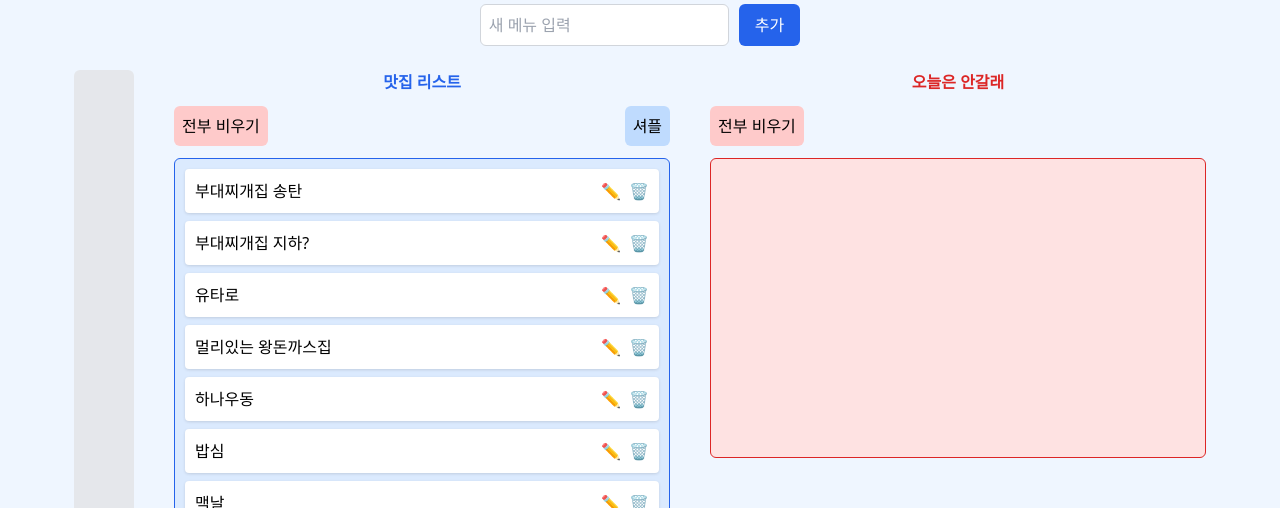
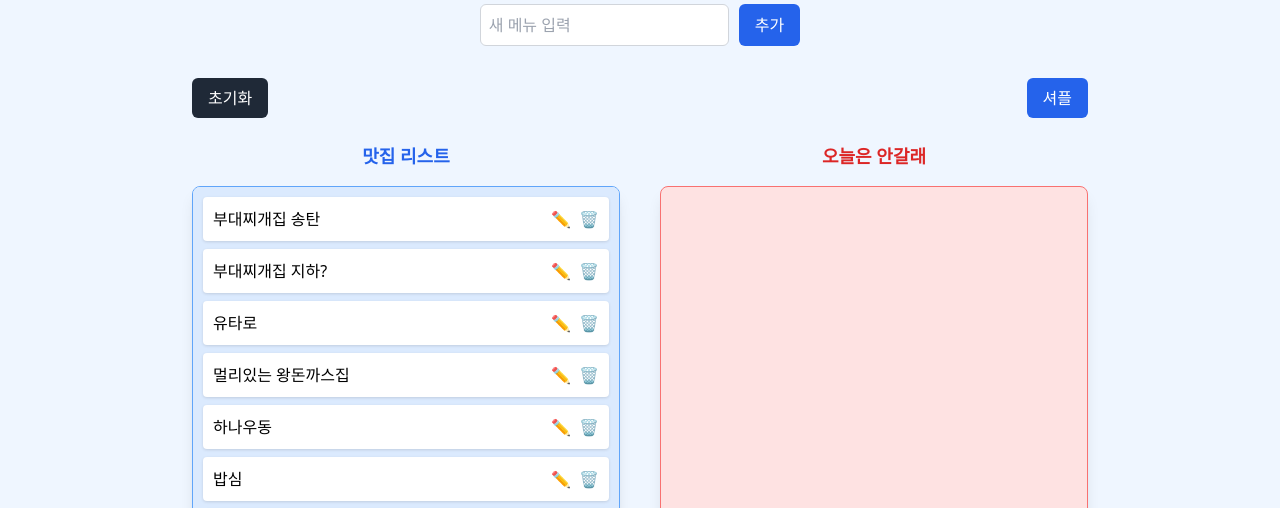
Before and after one commit to shlee9999/jum-me-chu, a React (Vite) app: page / in a window 1280 px wide. Shown: the part 164-672 px from the top of the page. Built offline with nearby package versions, Linux system fonts and the light colour scheme.

Commit message:
design: MenuManager

```diff
--- a/src/components/Menu.tsx
+++ b/src/components/Menu.tsx
@@ -91,7 +91,7 @@ export const Menu = ({
     <div
       ref={provided.innerRef}
       {...provided.droppableProps}
-      className={cn('min-h-[300px] p-[10px] rounded-lg', className)}
+      className={cn('h-[500px] p-[10px] rounded-lg overflow-auto', className)}
     >
       {menuOptions.map((item, index) => (
         <Draggable
--- a/src/components/MenuManager.tsx
+++ b/src/components/MenuManager.tsx
@@ -64,7 +64,9 @@ export const MenuManager = () => {
   };
 
   return (
-    <div className='flex w-full justify-center gap-10 mt-6'>
+    <div className='flex flex-col items-center w-full mt-8'>
+      {/* Header Section */}
+      <div className='flex justify-between w-full max-w-4xl mb-6'>
         <button
           onClick={() => {
             const isAllowed = confirm(
@@ -75,17 +77,35 @@ export const MenuManager = () => {
               location.reload();
             }
           }}
-        className='bg-gray-200 p-2 rounded-md'
+          className='bg-gray-800 text-white px-4 py-2 rounded-md hover:bg-gray-700 transition'
         >
           초기화
         </button>
+        <button
+          onClick={() => shuffleActiveMenus()}
+          className='bg-blue-600 text-white px-4 py-2 rounded-md hover:bg-blue-500 transition'
+        >
+          셔플
+        </button>
+      </div>
 
       <DragDropContext onDragEnd={onDragEnd}>
-        <div className='w-2/5'>
-          <h3 className='text-center text-blue-600 font-semibold mb-3'>
+        <div className='flex justify-center gap-10 w-full max-w-4xl'>
+          {/* Active Menus Section */}
+          <div className='w-full'>
+            <h3 className='text-center text-blue-600 font-bold text-lg mb-4'>
               맛집 리스트
             </h3>
-          <div className='flex justify-between mb-3'>
+            <Droppable droppableId='active'>
+              {(provided) => (
+                <Menu
+                  menuOptions={activeMenus}
+                  provided={provided}
+                  className='bg-blue-100 border border-blue-400 shadow-lg rounded-lg p-4'
+                  droppableId='active'
+                />
+              )}
+            </Droppable>
             <button
               onClick={() => {
                 const isAllowed = confirm(
@@ -93,34 +113,27 @@ export const MenuManager = () => {
                 );
                 if (isAllowed) initActiveMenu();
               }}
-              className='bg-red-200 p-2 rounded-md'
+              className='mt-4 w-full bg-red-600 text-white px-4 py-2 rounded-md hover:bg-red-500 transition'
             >
               전부 비우기
             </button>
-            <button
-              onClick={() => shuffleActiveMenus()}
-              className='bg-blue-200 p-2 rounded-md'
-            >
-              셔플
-            </button>
           </div>
-          <Droppable droppableId='active'>
+
+          {/* Inactive Menus Section */}
+          <div className='w-full'>
+            <h3 className='text-center text-red-600 font-bold text-lg mb-4'>
+              오늘은 안갈래
+            </h3>
+            <Droppable droppableId='inactive'>
               {(provided) => (
                 <Menu
-                menuOptions={activeMenus}
+                  menuOptions={inactiveMenus}
                   provided={provided}
-                className='bg-blue-100 border border-blue-600 rounded-md p-3'
-                droppableId='active'
+                  className='bg-red-100 border border-red-400 shadow-lg rounded-lg p-4'
+                  droppableId='inactive'
                 />
               )}
             </Droppable>
-        </div>
-
-        <div className='w-2/5'>
-          <h3 className='text-center text-red-600 font-semibold mb-3'>
-            오늘은 안갈래
-          </h3>
-          <div className='flex justify-between mb-3'>
             <button
               onClick={() => {
                 const isAllowed = confirm(
@@ -128,21 +141,11 @@ export const MenuManager = () => {
                 );
                 if (isAllowed) initInactiveMenu();
               }}
-              className='bg-red-200 p-2 rounded-md'
+              className='mt-4 w-full bg-red-600 text-white px-4 py-2 rounded-md hover:bg-red-500 transition'
             >
               전부 비우기
             </button>
           </div>
-          <Droppable droppableId='inactive'>
-            {(provided) => (
-              <Menu
-                menuOptions={inactiveMenus}
-                provided={provided}
-                className='bg-red-100 border border-red-600 rounded-md p-3'
-                droppableId='inactive'
-              />
-            )}
-          </Droppable>
         </div>
       </DragDropContext>
     </div>
```
Lines whose indentation alone changed are shown as unchanged.
